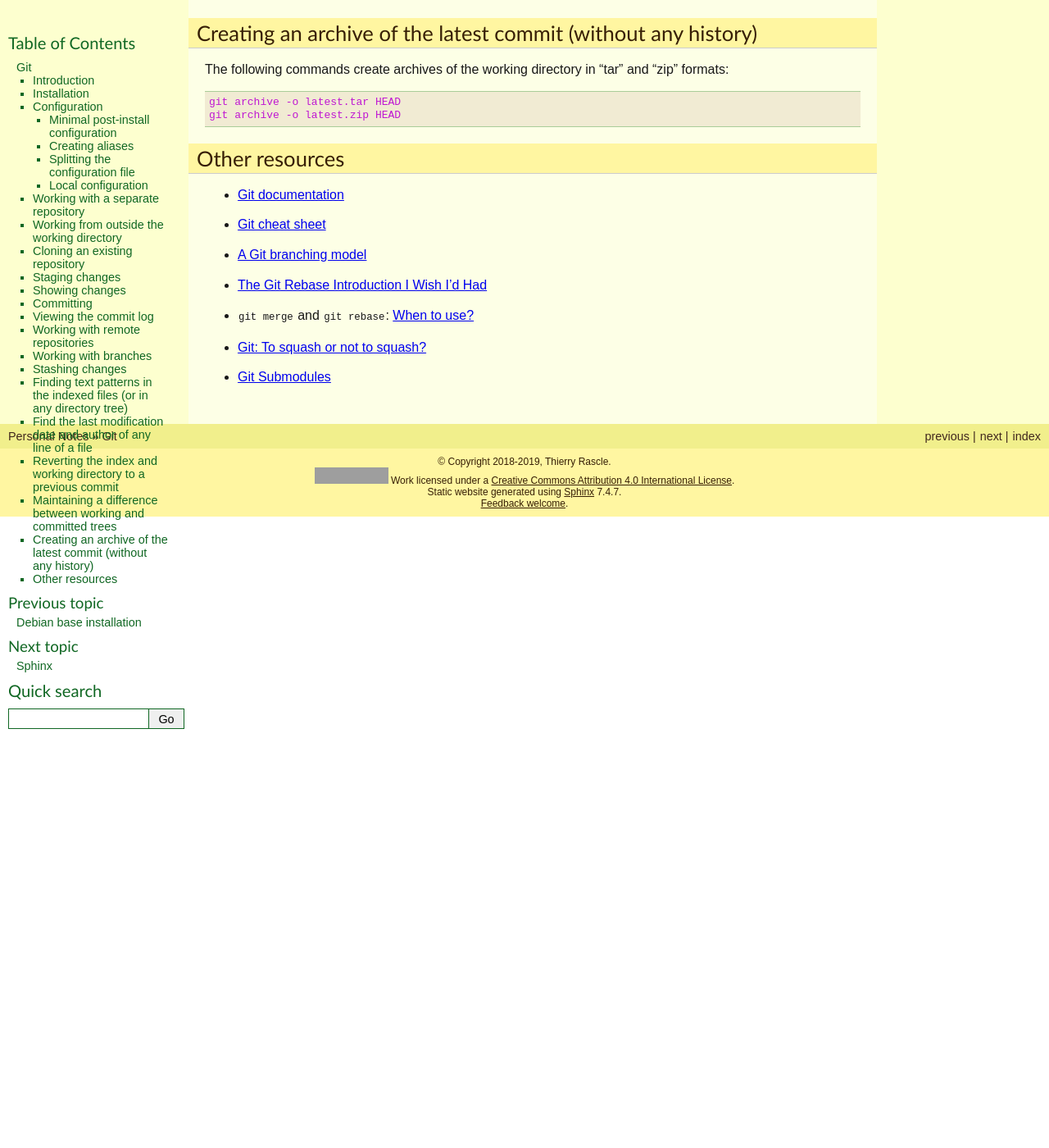
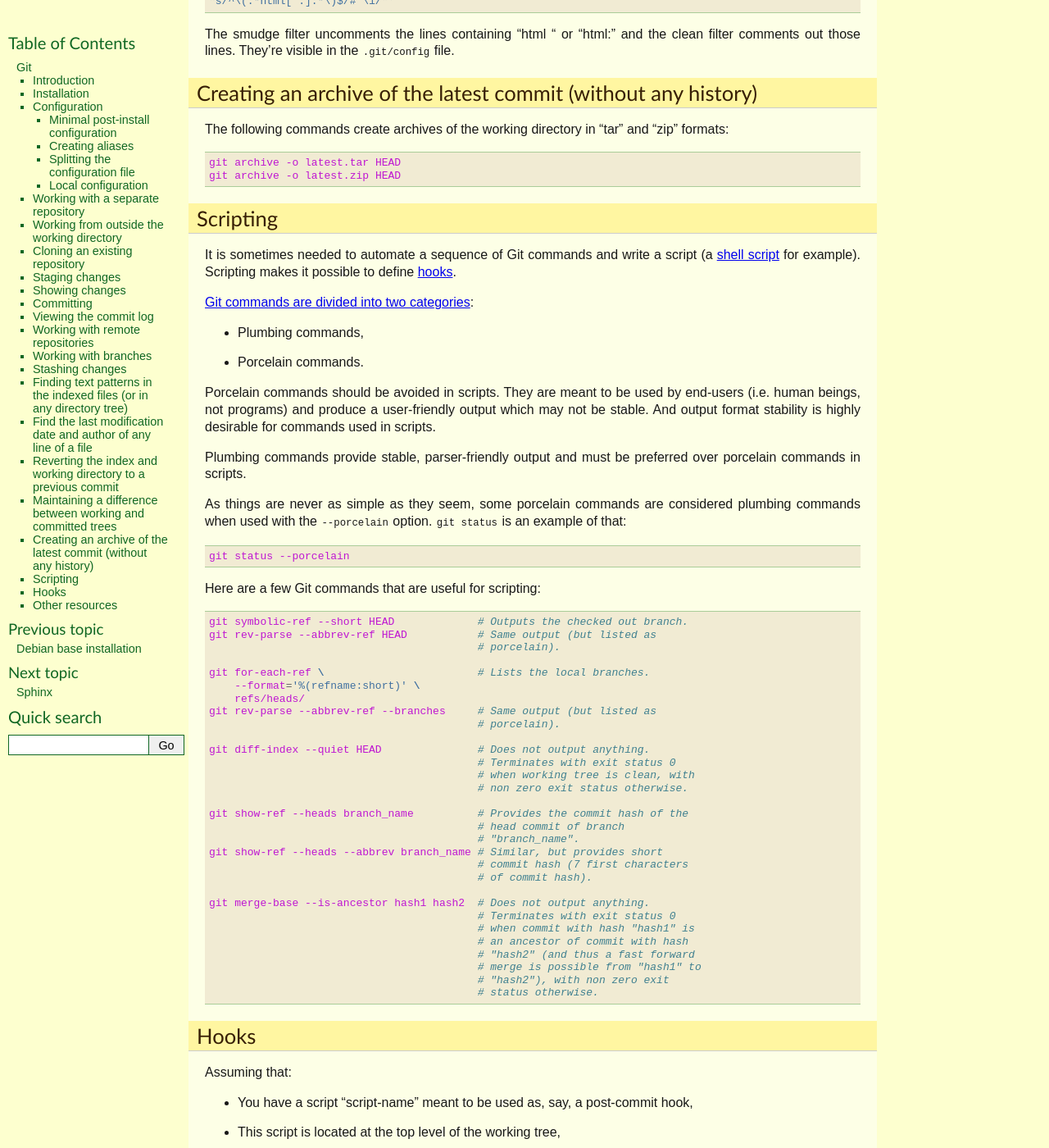
Before and after one commit to thierr26/thierr26_personal_notes_sphinx_sources, a Sphinx documentation site: the page built from source/git.rst, in a window 1280 px wide and 1400 px high, scrolled down 8904 px. Shown: the whole window at 82% size. Built offline with Sphinx 7.4.7, drawn with Linux system fonts in a browser that asks for light colours; some of the changed text lies outside the part shown; grey boxes are pictures that could not be loaded.

Commit message:
Add sections about Git scripting and hooks
And remove porcelain commands from sript publish_develop_changes.

```diff
--- a/source/git.rst
+++ b/source/git.rst
@@ -573,11 +573,136 @@
 Creating an archive of the latest commit (without any history)
 --------------------------------------------------------------
 
+.. index::
+  pair: Git; archive
+
 The following commands create archives of the working directory in "tar" and
 "zip" formats::
 
   git archive -o latest.tar HEAD
   git archive -o latest.zip HEAD
+
+
+Scripting
+---------
+
+.. index::
+  pair: Git; plumbing
+  pair: Git; porcelain
+  pair: Git; status
+  pair: Git; symbolic-ref
+  pair: Git; rev-parse
+  pair: Git; for-each-ref
+  pair: Git; diff-index
+  pair: Git; show-ref
+  pair: Git; merge-base
+
+It is sometimes needed to automate a sequence of Git commands and write a
+script (a `shell script <https://en.wikipedia.org/wiki/Shell_script>`_ for
+example). Scripting makes it possible to define :ref:`hooks <hooks>`.
+
+`Git commands are divided into two categories
+<https://stackoverflow.com/a/39848551>`_:
+
+* Plumbing commands,
+* Porcelain commands.
+
+Porcelain commands should be avoided in scripts. They are meant to be used by
+end-users (i.e. human beings, not programs) and produce a user-friendly output
+which may not be stable. And output format stability is highly desirable for
+commands used in scripts.
+
+Plumbing commands provide stable, parser-friendly output and must be preferred
+over porcelain commands in scripts.
+
+As things are never as simple as they seem, some porcelain commands are
+considered plumbing commands when used with the ``--porcelain`` option. ``git
+status`` is an example of that::
+
+  git status --porcelain
+
+Here are a few Git commands that are useful for scripting::
+
+  git symbolic-ref --short HEAD             # Outputs the checked out branch.
+  git rev-parse --abbrev-ref HEAD           # Same output (but listed as
+                                            # porcelain).
+
+  git for-each-ref \                        # Lists the local branches.
+      --format='%(refname:short)' \
+      refs/heads/
+  git rev-parse --abbrev-ref --branches     # Same output (but listed as
+                                            # porcelain).
+
+  git diff-index --quiet HEAD               # Does not output anything.
+                                            # Terminates with exit status 0
+                                            # when working tree is clean, with
+                                            # non zero exit status otherwise.
+
+  git show-ref --heads branch_name          # Provides the commit hash of the
+                                            # head commit of branch
+                                            # "branch_name".
+  git show-ref --heads --abbrev branch_name # Similar, but provides short
+                                            # commit hash (7 first characters
+                                            # of commit hash).
+
+  git merge-base --is-ancestor hash1 hash2  # Does not output anything.
+                                            # Terminates with exit status 0
+                                            # when commit with hash "hash1" is
+                                            # an ancestor of commit with hash
+                                            # "hash2" (and thus a fast forward
+                                            # merge is possible from "hash1" to
+                                            # "hash2"), with non zero exit
+                                            # status otherwise.
+
+
+.. _hooks:
+
+Hooks
+-----
+
+.. index::
+  pair: Git; hooks
+  single: symbolic link
+  single: ln
+  single: chmod
+  pair: Git; .git/hooks
+
+Assuming that:
+
+* You have a script "script-name" meant to be used as, say, a post-commit hook,
+* This script is located at the top level of the working tree,
+* The repository is in the standard ``.git`` subdirectory,
+* The current working directory is the top level of the working tree,
+
+you can install the hook with::
+
+  ln -s ../../script-name .git/hooks/post-commit # Creates a symbolic link in
+                                                 # .git/hooks.
+
+Of course the script must be executable::
+
+  chmod +x script-name
+
+The `Git hooks documentation
+<https://git-scm.com/book/en/v2/Customizing-Git-Git-Hooks>`_ lists the possible
+hooks.
+
+One difficulty with Git hooks is that when the hook of a repository operates on
+another Git repository, the ``-C`` and ``--git-dir`` options may not be
+respected. One solution can be to omit those options and to set environment
+variables instead:
+
+* ``export GIT_WORK_TREE=...``
+* ``export GIT_DIR=...``
+
+Also the GIT_INDEX_FILE environment variable must probably be unset::
+
+  unset GIT_INDEX_FILE
+
+More details can be found at those locations:
+
+* https://stackoverflow.com/questions/7645480/why-doesnt-setting-git-work-tree-work-in-a-post-commit-hook
+* https://longair.net/blog/2011/04/09/missing-git-hooks-documentation/
 
 
 Other resources
```
Also changed, not shown: 1 other file.
